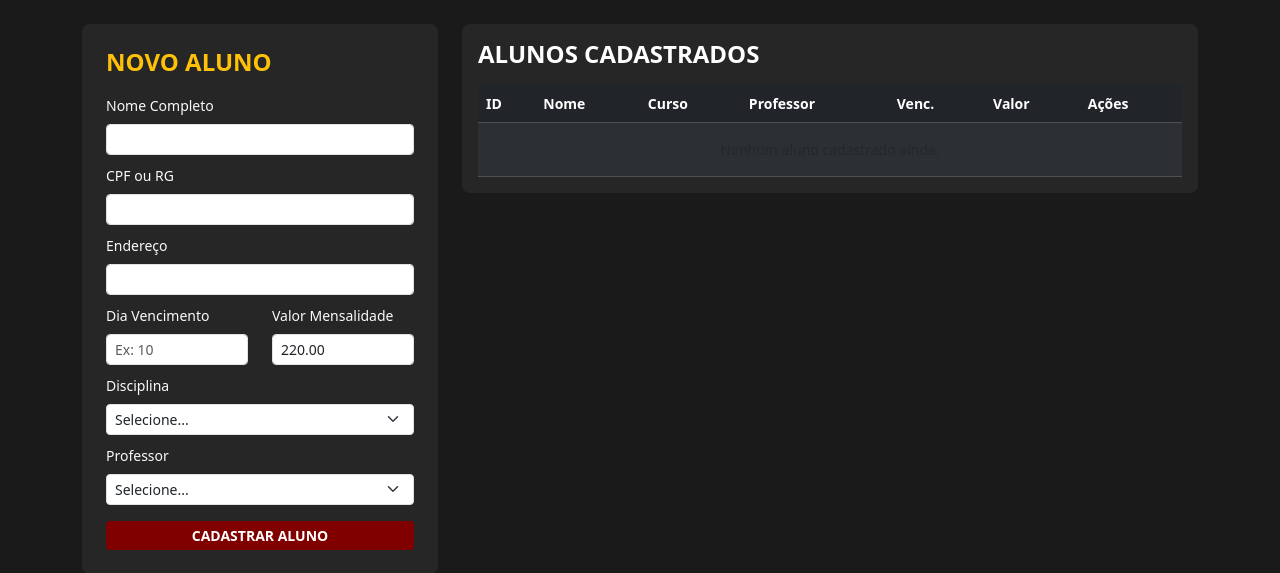
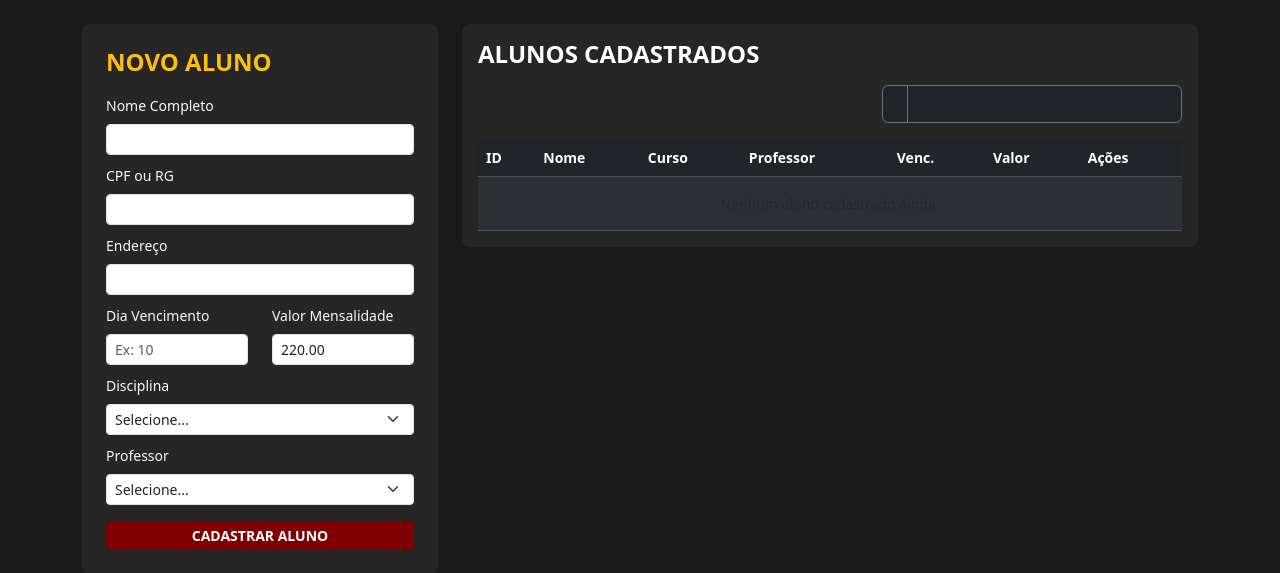
Before and after one commit to brunomoura88/music-school-manager, a Flask app: page /alunos in a window 1280 px wide. Shown: the part 75-648 px from the top of the page. Run offline with Flask 3, Linux system fonts and the light colour scheme; the visitor is signed in with stand-in values (Sample User, id 1); data that the repository does not hold is empty; some libraries are stand-ins or nearby versions.

Commit message:
Update alunos.html

```diff
--- a/templates/alunos.html
+++ b/templates/alunos.html
@@ -78,6 +78,14 @@
             <div class="col-12 col-lg-8">
                 <div class="p-3" style="background-color: #262626; border-radius: 8px;">
                     <h4 class="fw-bold mb-3 text-uppercase">Alunos Cadastrados</h4>
+                    <div class="mb-3 d-flex justify-content-end">
+    <div class="input-group" style="max-width: 300px;">
+        <span class="input-group-text bg-dark border-secondary text-muted">
+            <i class="bi bi-search"></i>
+        </span>
+        <input type="text" id="buscaAluno" class="form-control bg-dark text-white border-secondary" placeholder="Buscar aluno por nome..." onkeyup="filtrarAlunosCadastrados()">
+    </div>
+</div>
                     <div class="table-responsive">
                         <table class="table table-dark table-striped align-middle mb-0" style="font-size: 14px;">
                             <thead>
@@ -100,7 +108,7 @@
                                 {% for a in alunos %}
                                     <tr>
                                         <td>{{ a.id }}</td>
-                                        <td class="fw-bold">{{ a.nome }}</td>
+                                        <td class="fw-bold nome-aluno-cadastro">{{ aluno.nome }}</td>
                                         <td><span class="badge bg-secondary">{{ a.disciplina_nome if a.disciplina_nome else 'Geral' }}</span></td>
                                         <td>{{ a.professor_nome if a.professor_nome else 'Não vinculado' }}</td>
                                         <td>Dia {{ a.vencimento_mensalidade }}</td>
@@ -126,6 +134,26 @@
             </div>
         </div>
     </div>
+<script>
+function filtrarAlunosCadastrados() {
+    var input = document.getElementById("buscaAluno");
+    var filtro = input.value.toUpperCase();
+    // Certifique-se de que sua tabela tem uma classe ou ID de fácil acesso, ou use o seletor genérico:
+    var tabela = document.querySelector("table");
+    var linhas = tabela.getElementsByTagName("tbody")[0].getElementsByTagName("tr");
 
+    for (var i = 0; i < linhas.length; i++) {
+        var colunaNome = linhas[i].getElementsByClassName("nome-aluno-cadastro")[0];
+        if (colunaNome) {
+            var textoNome = colunaNome.textContent || colunaNome.innerText;
+            if (textoNome.toUpperCase().indexOf(filtro) > -1) {
+                linhas[i].style.display = "";
+            } else {
+                linhas[i].style.display = "none";
+            }
+        }
+    }
+}
+</script>
 </body>
 </html>
```
